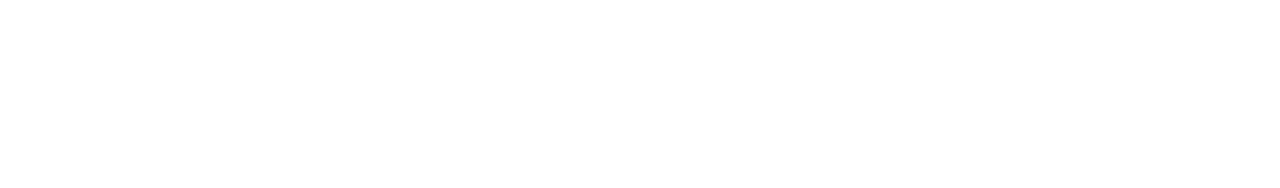
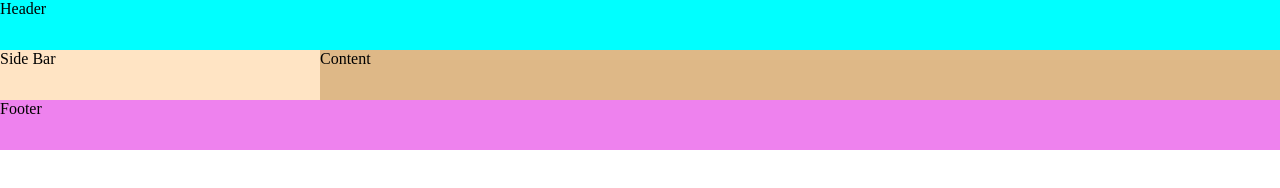
Before and after one commit to winstein27/css-complete-guide, a plain HTML site: page 14 - grid/index.html in a window 1280 px wide. Drawn offline with Linux system fonts and the light colour scheme.

Commit message:
:sparkles: feat: solution to grid challenge

```diff
--- a/14 - grid/index.html
+++ b/14 - grid/index.html
@@ -7,5 +7,12 @@
     <title>CSS Course</title>
     <link rel="stylesheet" href="main.css" />
   </head>
-  <body></body>
+  <body>
+    <div class="container">
+      <header class="header">Header</header>
+      <div class="side-bar">Side Bar</div>
+      <main class="main">Content</main>
+      <footer class="footer">Footer</footer>
+    </div>
+  </body>
 </html>
--- a/14 - grid/main.css
+++ b/14 - grid/main.css
@@ -0,0 +1,41 @@
+* {
+  box-sizing: border-box;
+}
+
+body {
+  margin: 0;
+  padding: 0;
+}
+
+.container {
+  display: grid;
+  grid-template-columns: repeat(4, 1fr);
+}
+
+.header {
+  grid-column-start: 1;
+  grid-column-end: span 4;
+  height: 50px;
+  background-color: aqua;
+}
+
+.side-bar {
+  grid-column-start: 1;
+  grid-column-end: span 1;
+  height: 50px;
+  background-color: bisque;
+}
+
+.main {
+  grid-column-start: 2;
+  grid-column-end: span 3;
+  height: 50px;
+  background-color: burlywood;
+}
+
+.footer {
+  grid-column-start: 1;
+  grid-column-end: span 4;
+  height: 50px;
+  background-color: violet;
+}
```
